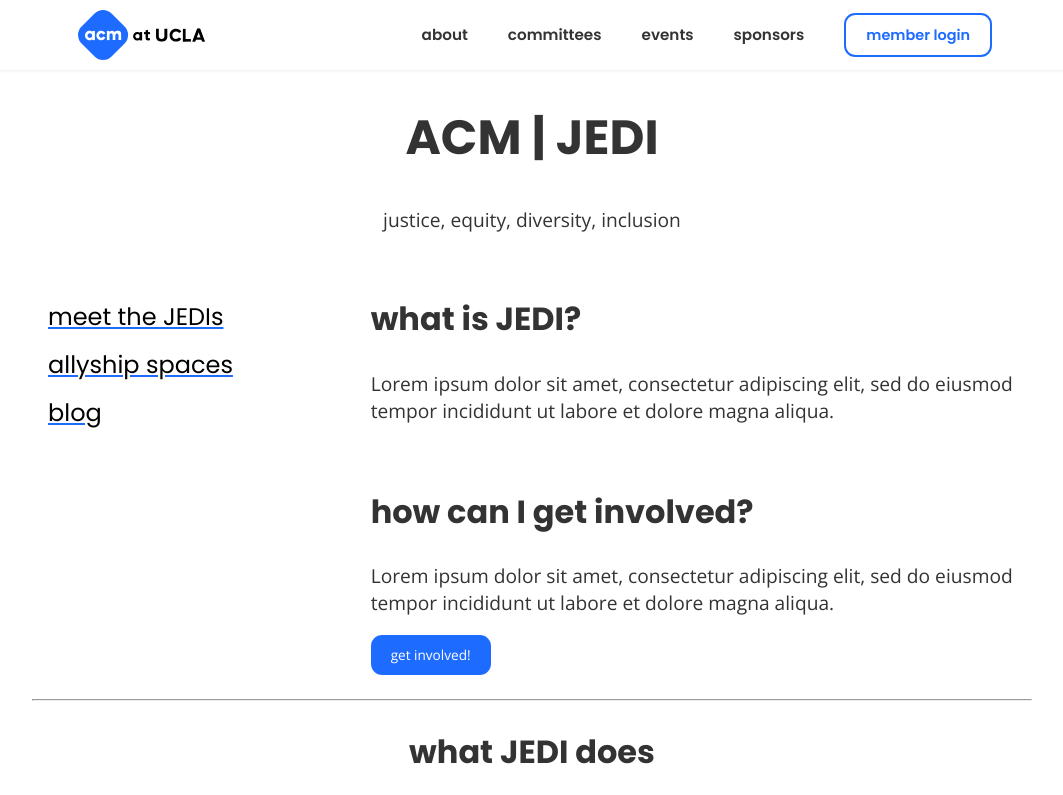
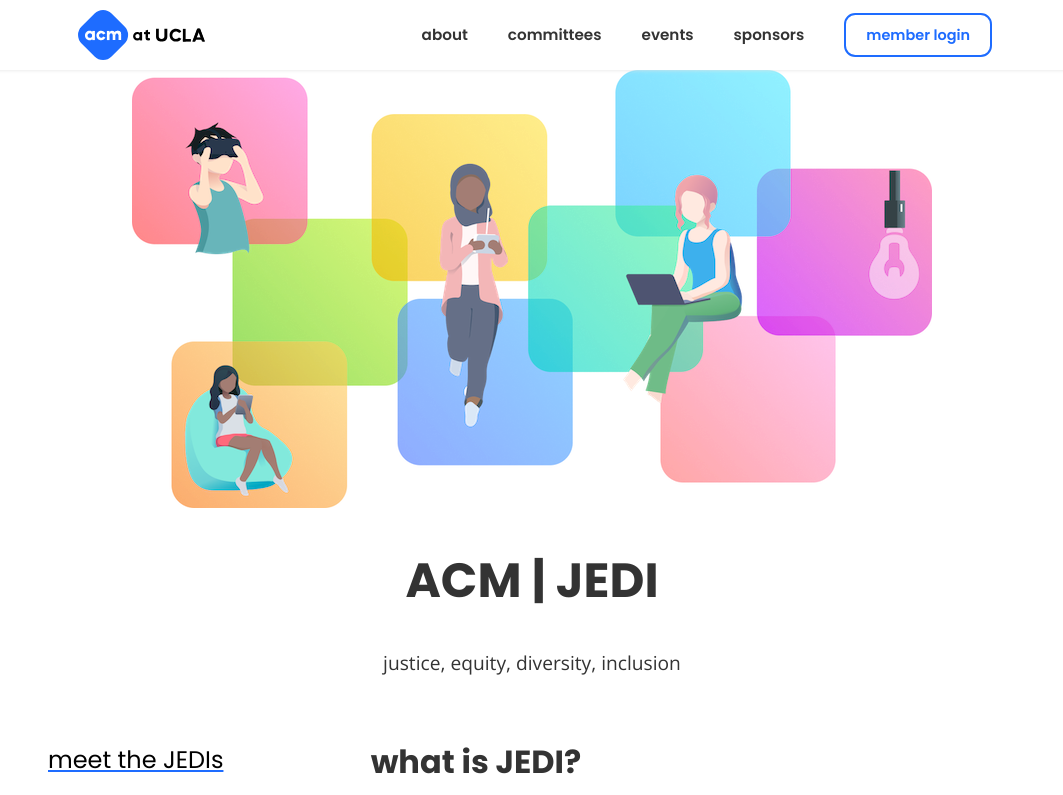
Before and after one commit to uclaacm/website, a Next.js app: page /jedi in a window 1280 px wide. Shown: the top 795 px of the page, without its empty margins (108-1171 px from the left). Built offline with nearby package versions, Linux system fonts and the light colour scheme.

Commit message:
adds temp jedi banner

```diff
--- a/pages/jedi/index.js
+++ b/pages/jedi/index.js
@@ -6,12 +6,16 @@
 
 import { blogLink, contactEmail } from '../../data/jedi';
 import tempJediCard from '../../public/images/jedi/allyship-space-temp.png';
+import tempJediBanner from '../../public/images/jedi/banner-temp.png';
 import styles from '../../styles/pages/jedi.module.scss';
 
 function JEDIAbout () {
   return (
 		<Layout>
       <div className={styles.container}>
+        <div className="text-center">
+          <Image src={tempJediBanner} alt="a temporary banner image with a diverse group of people experiencing technology" />
+        </div>
         <div className="text-center">
           <h1 className={styles['hero-title']}>ACM | JEDI</h1>
           <p>justice, equity, diversity, inclusion</p>
```
Also changed, not shown: public/images/jedi/banner-temp.png (added).
